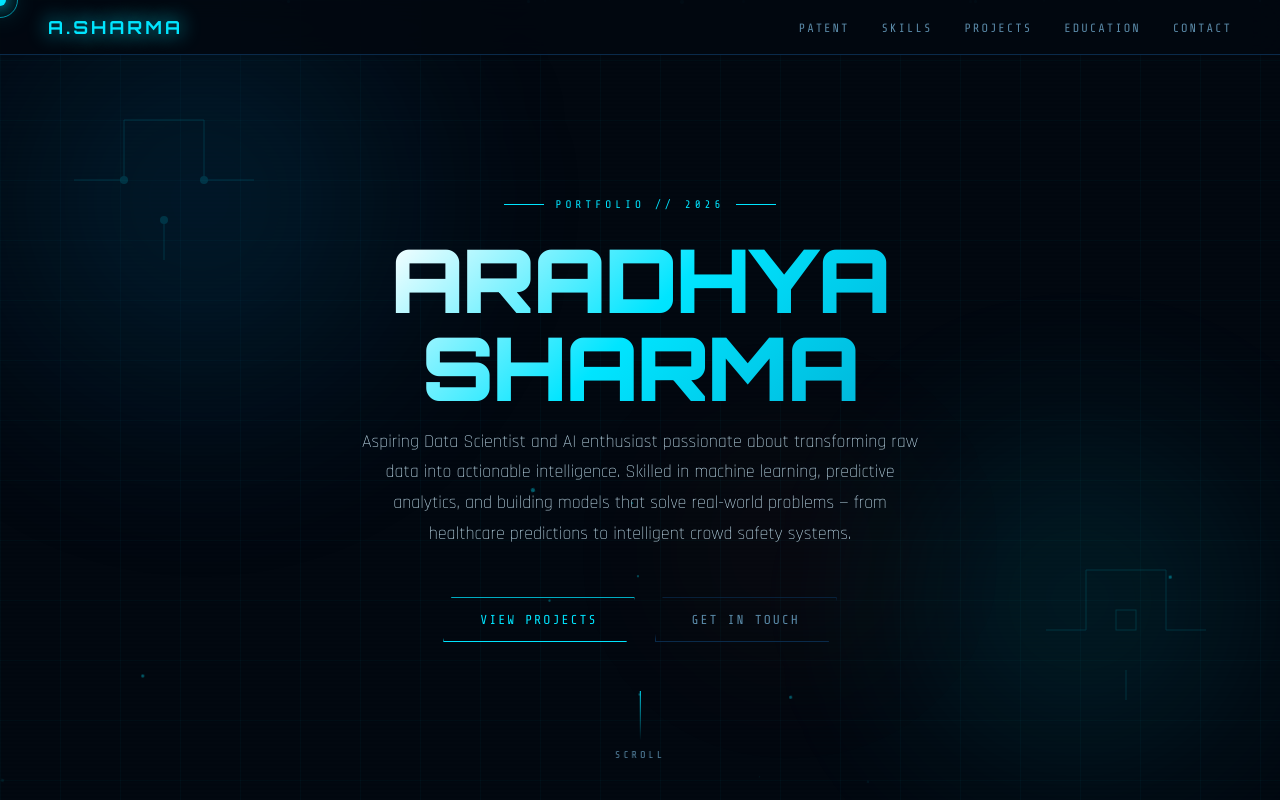
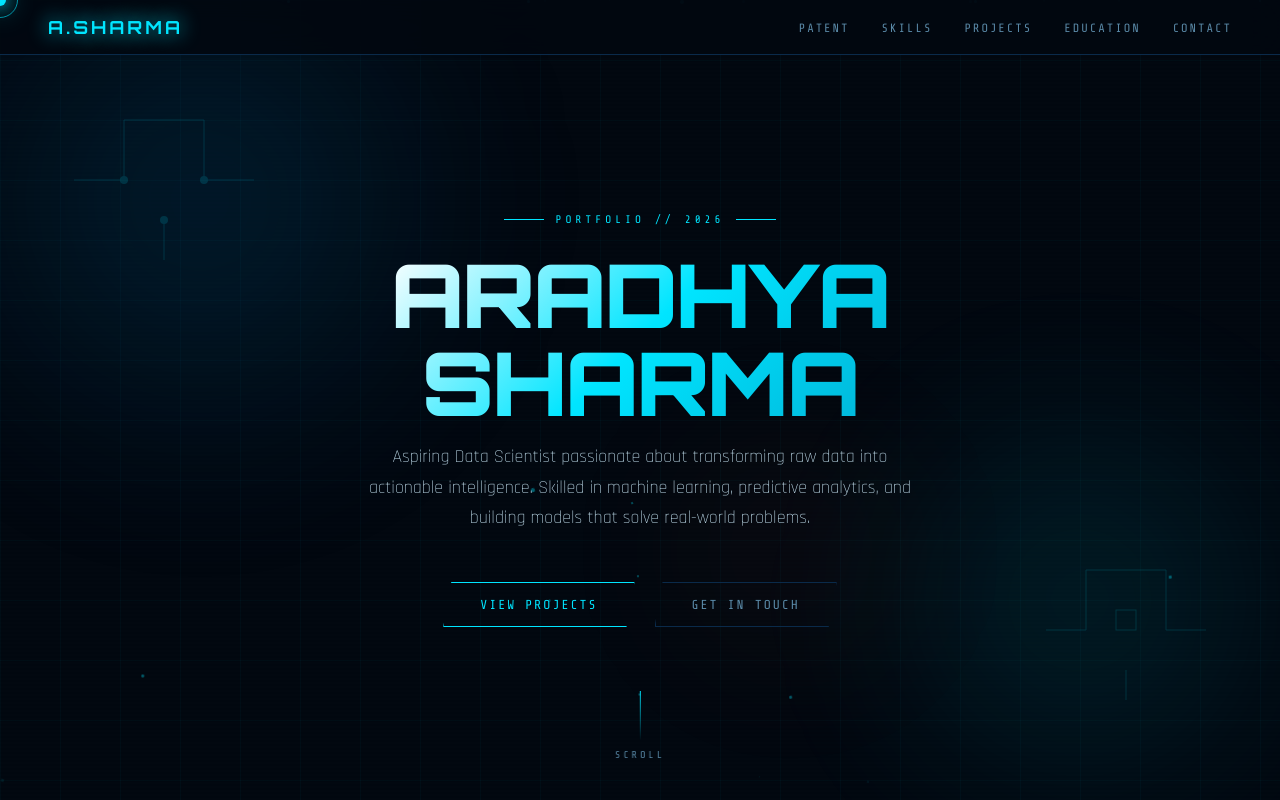
Before and after one commit to Aradhya768/PORTFOLIO, a plain HTML site: page index.html in a window 1280 px wide. Shown: the top 800 px of the page. Drawn offline with nearby package versions, Linux system fonts and the light colour scheme.

Commit message:
Update portfolio title and hero description
Removed 'AI enthusiast' from the hero description.

```diff
--- a/index.html
+++ b/index.html
@@ -3,7 +3,7 @@
 <head>
 <meta charset="UTF-8">
 <meta name="viewport" content="width=device-width, initial-scale=1.0">
-<title>Aradhya Sharma — AI & Innovation Portfolio</title>
+<title>Aradhya Sharma — Portfolio</title>
 <link href="https://fonts.googleapis.com/css2?family=Orbitron:wght@400;600;700;900&family=Rajdhani:wght@300;400;500;600&family=Share+Tech+Mono&display=swap" rel="stylesheet">
 <style>
   :root {
@@ -912,7 +912,7 @@
   <div class="hero-tag">PORTFOLIO // 2026</div>
   <h1 class="hero-name">ARADHYA<br>SHARMA</h1>
   <p class="hero-desc">
-    Aspiring Data Scientist and AI enthusiast passionate about transforming raw data into actionable intelligence. Skilled in machine learning, predictive analytics, and building models that solve real-world problems — from healthcare predictions to intelligent crowd safety systems.
+    Aspiring Data Scientist passionate about transforming raw data into actionable intelligence. Skilled in machine learning, predictive analytics, and building models that solve real-world problems.
   </p>
   <div class="hero-btns">
     <a href="#projects" class="btn-primary">View Projects</a>
```
